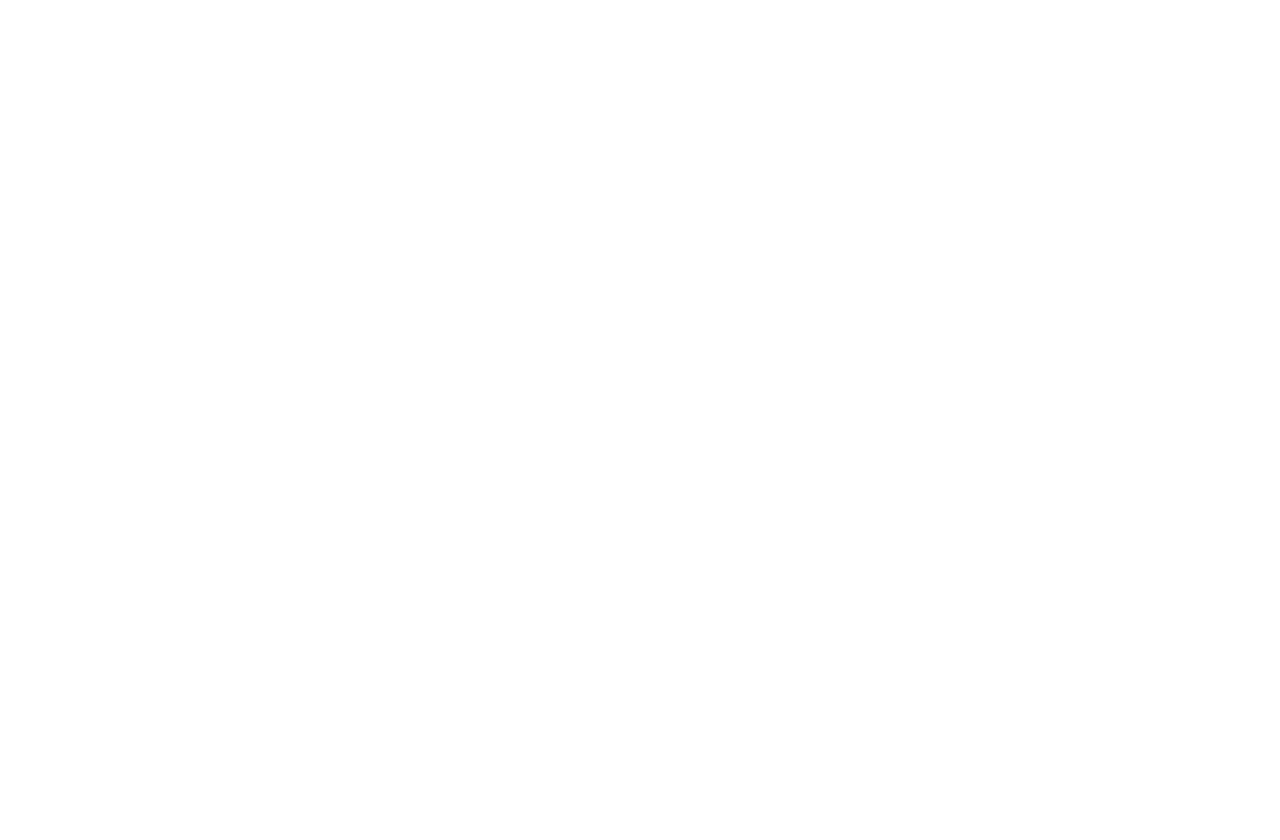
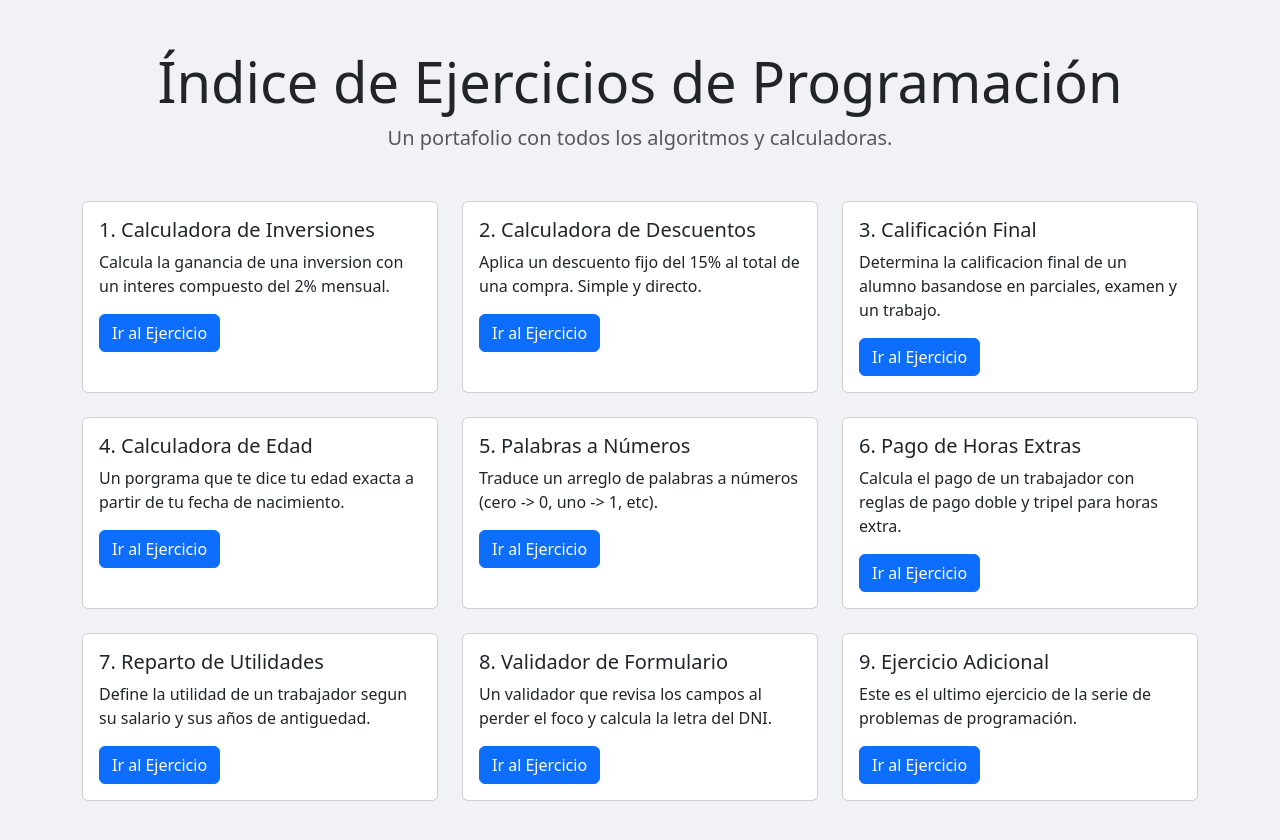
Before and after one commit to pleaseoffme404/prograjs, a plain HTML site: page index.html in a window 1280 px wide. Before the commit the page ends 800 px from the top, so only its background shows below. Drawn offline with nearby package versions, Linux system fonts and the light colour scheme.

Commit message:
plsease kill me
i wanna die

```diff
--- a/index.html
+++ b/index.html
@@ -1,11 +1,126 @@
 <!DOCTYPE html>
-<html lang="en">
+<html lang="es">
 <head>
     <meta charset="UTF-8">
     <meta name="viewport" content="width=device-width, initial-scale=1.0">
-    <title>Main Index</title>
+    <title>Índice de Ejercicios</title>
+    <link href="https://cdn.jsdelivr.net/npm/bootstrap@5.3.3/dist/css/bootstrap.min.css" rel="stylesheet" integrity="sha384-QWTKZyjpPEjISv5WaRU9OFeRpok6YctnYmDr5pNlyT2bRjXh0JMhjY6hW+ALEwIH" crossorigin="anonymous">
+    <style>
+        body {
+            background-color: #f0f2f5;
+        }
+        .card {
+            transition: transform 0.2s ease-in-out, box-shadow 0.2s ease-in-out;
+        }
+        .card:hover {
+            transform: translateY(-5px);
+            box-shadow: 0 4px 20px rgba(0,0,0,0.1);
+        }
+    </style>
 </head>
 <body>
 
+    <div class="container my-5">
+        <header class="text-center mb-5">
+            <h1 class="display-4">Índice de Ejercicios de Programación</h1>
+            <p class="lead text-muted">Un portafolio con todos los algoritmos y calculadoras.</p>
+        </header>
+
+        <div class="row row-cols-1 row-cols-md-3 g-4">
+
+            <div class="col">
+                <div class="card h-100">
+                    <div class="card-body">
+                        <h5 class="card-title">1. Calculadora de Inversiones</h5>
+                        <p class="card-text">Calcula la ganancia de una inversion con un interes compuesto del 2% mensual.</p>
+                        <a href="./Ejercicio1/public/index.html" class="btn btn-primary">Ir al Ejercicio</a>
+                    </div>
+                </div>
+            </div>
+
+            <div class="col">
+                <div class="card h-100">
+                    <div class="card-body">
+                        <h5 class="card-title">2. Calculadora de Descuentos</h5>
+                        <p class="card-text">Aplica un descuento fijo del 15% al total de una compra. Simple y directo.</p>
+                        <a href="./Ejercicio2/public/index.html" class="btn btn-primary">Ir al Ejercicio</a>
+                    </div>
+                </div>
+            </div>
+
+            <div class="col">
+                <div class="card h-100">
+                    <div class="card-body">
+                        <h5 class="card-title">3. Calificación Final</h5>
+                        <p class="card-text">Determina la calificacion final de un alumno basandose en parciales, examen y un trabajo.</p>
+                        <a href="./Ejercicio3/public/index.html" class="btn btn-primary">Ir al Ejercicio</a>
+                    </div>
+                </div>
+            </div>
+
+            <div class="col">
+                <div class="card h-100">
+                    <div class="card-body">
+                        <h5 class="card-title">4. Calculadora de Edad</h5>
+                        <p class="card-text">Un porgrama que te dice tu edad exacta a partir de tu fecha de nacimiento.</p>
+                        <a href="./Ejercicio4/index.html" class="btn btn-primary">Ir al Ejercicio</a>
+                    </div>
+                </div>
+            </div>
+
+            <div class="col">
+                <div class="card h-100">
+                    <div class="card-body">
+                        <h5 class="card-title">5. Palabras a Números</h5>
+                        <p class="card-text">Traduce un arreglo de palabras a números (cero -> 0, uno -> 1, etc).</p>
+                        <a href="./Ejercicio5/index.html" class="btn btn-primary">Ir al Ejercicio</a>
+                    </div>
+                </div>
+            </div>
+
+            <div class="col">
+                <div class="card h-100">
+                    <div class="card-body">
+                        <h5 class="card-title">6. Pago de Horas Extras</h5>
+                        <p class="card-text">Calcula el pago de un trabajador con reglas de pago doble y tripel para horas extra.</p>
+                        <a href="./Ejercicio6/index.html" class="btn btn-primary">Ir al Ejercicio</a>
+                    </div>
+                </div>
+            </div>
+
+            <div class="col">
+                <div class="card h-100">
+                    <div class="card-body">
+                        <h5 class="card-title">7. Reparto de Utilidades</h5>
+                        <p class="card-text">Define la utilidad de un trabajador segun su salario y sus años de antiguedad.</p>
+                        <a href="./Ejercicio7/index.html" class="btn btn-primary">Ir al Ejercicio</a>
+                    </div>
+                </div>
+            </div>
+
+            <div class="col">
+                <div class="card h-100">
+                    <div class="card-body">
+                        <h5 class="card-title">8. Validador de Formulario</h5>
+                        <p class="card-text">Un validador que revisa los campos al perder el foco y calcula la letra del DNI.</p>
+                        <a href="./Ejercicio8/index.html" class="btn btn-primary">Ir al Ejercicio</a>
+                    </div>
+                </div>
+            </div>
+
+            <div class="col">
+                <div class="card h-100">
+                    <div class="card-body">
+                        <h5 class="card-title">9. Ejercicio Adicional</h5>
+                        <p class="card-text">Este es el ultimo ejercicio de la serie de problemas de programación.</p>
+                        <a href="./Ejercicio9/index.html" class="btn btn-primary">Ir al Ejercicio</a>
+                    </div>
+                </div>
+            </div>
+
+        </div>
+    </div>
+
+    <script src="https://cdn.jsdelivr.net/npm/bootstrap@5.3.3/dist/js/bootstrap.bundle.min.js" integrity="sha384-YvpcrYf0tY3lHB60NNkmXc5s9fDVZLESaAA55NDzOxhy9GkcIdslK1eN7N6jIeHz" crossorigin="anonymous"></script>
 </body>
 </html>
```
